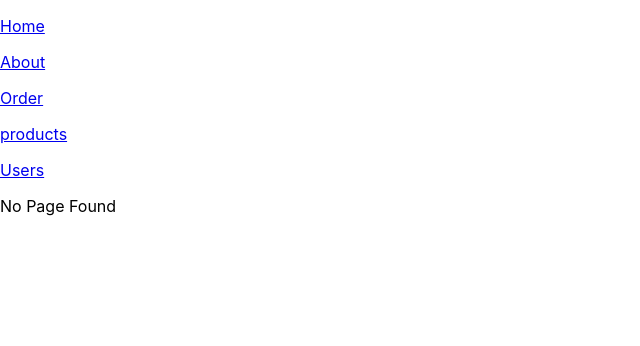
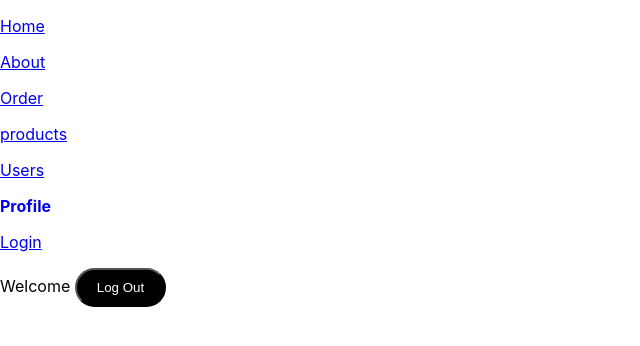
Before and after one commit to Shaikhsaad8899/Formik-Forms-using-React, a React (Create React App) app: page /profile in a window 1280 px wide. Shown: the top 346 px of the page, without its empty margins (0-640 px from the left). Built offline with nearby package versions, Linux system fonts and the light colour scheme.

Commit message:
Done dynamic index nested routing also url params and search params

```diff
--- a/src/App.js
+++ b/src/App.js
@@ -1,10 +1,10 @@
 // import logo from "./logo.svg";
 import "./App.css";
 import React from "react";
-import { YoutubeForm } from "./components/YoutubeForm";
-import { OldYoutubeForm } from "./components/oldYoutubeForm";
-import { AddUser } from "./components/AddUser";
-import Registration from "./components/Registration";
+// import { YoutubeForm } from "./components/YoutubeForm";
+// import { OldYoutubeForm } from "./components/oldYoutubeForm";
+// import { AddUser } from "./components/AddUser";
+// import Registration from "./components/Registration";
 import { Route, Routes } from "react-router-dom";
 import { Home } from "./Routing/Home";
 import { Navbar } from "./Routing/Navbar";
@@ -16,10 +16,14 @@ import { Newproducts } from "./Routing/Newproducts";
 import { Users } from "./Routing/Users/Users";
 import { UserDetails } from "./Routing/Users/UserDetails";
 import { Admin } from "./Routing/Users/Admin";
+import { Profile } from "./Routing/Securing Route/Profile";
+import  {AuthProvider}  from "./Routing/Securing Route/AuthJS";
+import { Login } from "./Routing/Securing Route/Login";
 const LazyAbout = React.lazy(() => import("./Routing/About"));
 function App() {
   return (
     <>
+      <AuthProvider>
         <Navbar />
         <div className="App2">
           <Routes>
@@ -42,6 +46,8 @@ function App() {
               <Route path=":userId" element={<UserDetails />} />
               <Route path="admin" element={<Admin />} />
             </Route>
+            <Route path="/profile" element={<Profile />} />
+            <Route path="/login" element={<Login />} />
             {/* <Route path="user/2" element={<User2 />} />
           <Route path="user/3" element={<User3 />} /> */}
             <Route path="*" element={<NoMatch />} />
@@ -49,6 +55,7 @@ function App() {
 
           {/* For ROuting Practise */}
         </div>
+      </AuthProvider>
       {/* <div className="App">
         <YoutubeForm />
         <AddUser />
--- a/src/Routing/Navbar.jsx
+++ b/src/Routing/Navbar.jsx
@@ -1,6 +1,8 @@
 import React from "react";
-import { Link, NavLink } from "react-router-dom";
+import { NavLink } from "react-router-dom";
+import { useAuth } from "./Securing Route/AuthJS";
 export const Navbar = () => {
+  const auth = useAuth();
   const navLinkStyles = ({ isActive }) => {
     return {
       fontWeight: isActive ? "bold" : "normal",
@@ -19,12 +21,20 @@ export const Navbar = () => {
         <NavLink style={navLinkStyles} to="order-summary">
           <p>Order</p>{" "}
         </NavLink>
-        <NavLink style={navLinkStyles} to="products">
+        <NavLink style={navLinkStyles} to="/products">
           <p>products</p>{" "}
         </NavLink>
         <NavLink style={navLinkStyles} to="users">
           <p>Users</p>{" "}
         </NavLink>
+        <NavLink style={navLinkStyles} to="/profile">
+          <p>Profile</p>{" "}
+        </NavLink>
+        {!auth.user && (
+          <NavLink style={navLinkStyles} to="/login">
+            <p>Login</p>{" "}
+          </NavLink>
+        )}
       </nav>
     </>
   );
--- /dev/null
+++ b/src/Routing/Securing Route/AuthJS.js
@@ -0,0 +1,21 @@
+import { useContext, createContext, useState } from "react";
+
+const AuthContext = createContext(null);
+
+export const AuthProvider = ({ children }) => {
+  const [user, setUser] = useState(null);
+  const login = (user) => {
+    setUser(user);
+  };
+  const logout = () => {
+    setUser(null);
+  };
+  return (
+    <AuthContext.Provider value={{ user, login, logout }}>
+      {children}
+    </AuthContext.Provider>
+  );
+};
+export const useAuth = () => {
+  return useContext(AuthContext);
+};
--- /dev/null
+++ b/src/Routing/Securing Route/Login.jsx
@@ -0,0 +1,24 @@
+import React, { useState } from "react";
+import { useNavigate } from "react-router-dom";
+import { useAuth } from "./AuthJS";
+
+export const Login = () => {
+  const [user, setUser] = useState("");
+  const auth = useAuth();
+  const navigate = useNavigate();
+  const handleLogin = () => {
+    auth.login(user);
+    navigate("/");
+  };
+  return (
+    <div>
+      <label htmlFor="">Username:</label>
+      <input
+        type="text"
+        onChange={(e) => setUser(e.target.value)}
+        className="text"
+      />
+      <button onClick={handleLogin}>Login</button>
+    </div>
+  );
+};
--- /dev/null
+++ b/src/Routing/Securing Route/Profile.jsx
@@ -0,0 +1,18 @@
+import React from "react";
+import { useNavigate } from "react-router-dom";
+import { useAuth } from "./AuthJS";
+
+export const Profile = () => {
+  const auth = useAuth();
+  const navigate = useNavigate();
+  const handleLogout = () => {
+    auth.logout();
+    navigate("/login");
+  };
+  return (
+    <div>
+      Welcome {auth.user}
+      <button onClick={handleLogout}> Log Out</button>
+    </div>
+  );
+};
```
Also changed, not shown: src/Routing/Profile.jsx (deleted, +0 -7 lines), src/Routing/Securing Route/RequireAuth.jsx (added, +11 -0 lines). Lines whose indentation alone changed are shown as unchanged.
